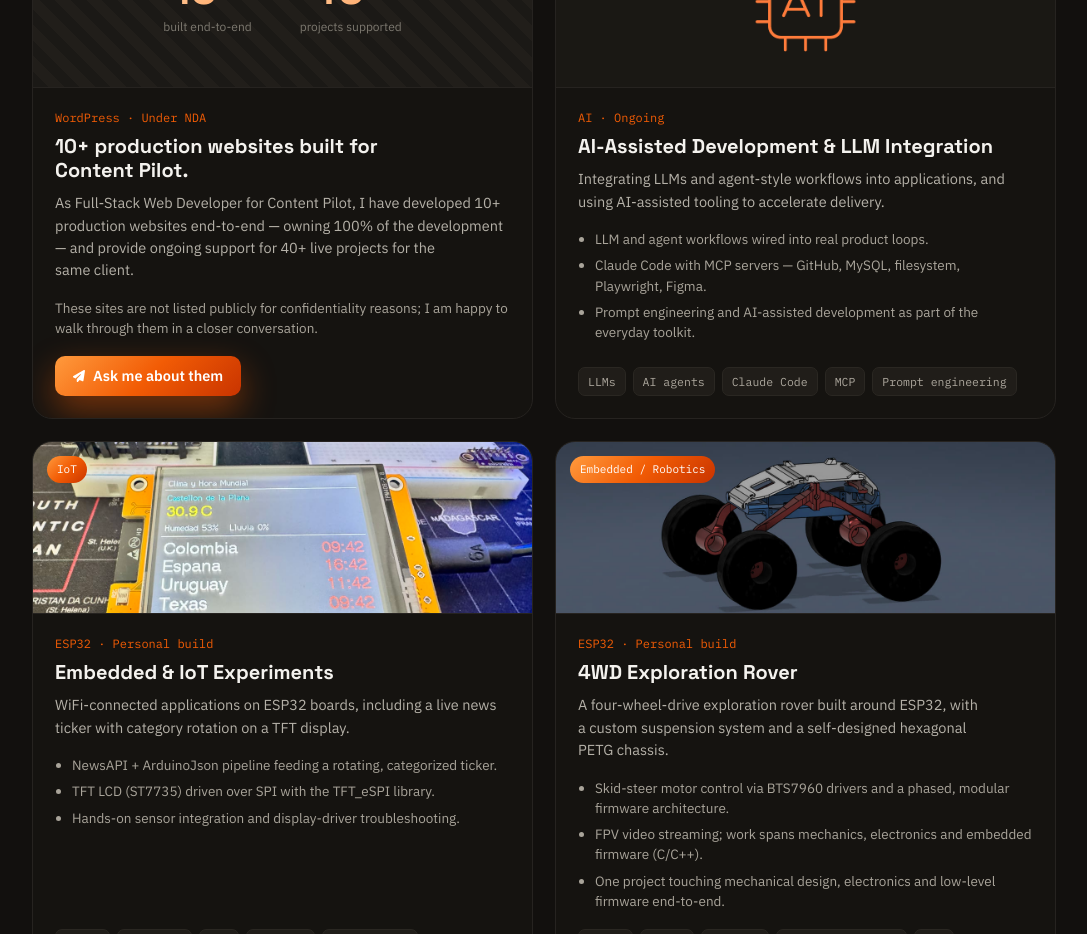
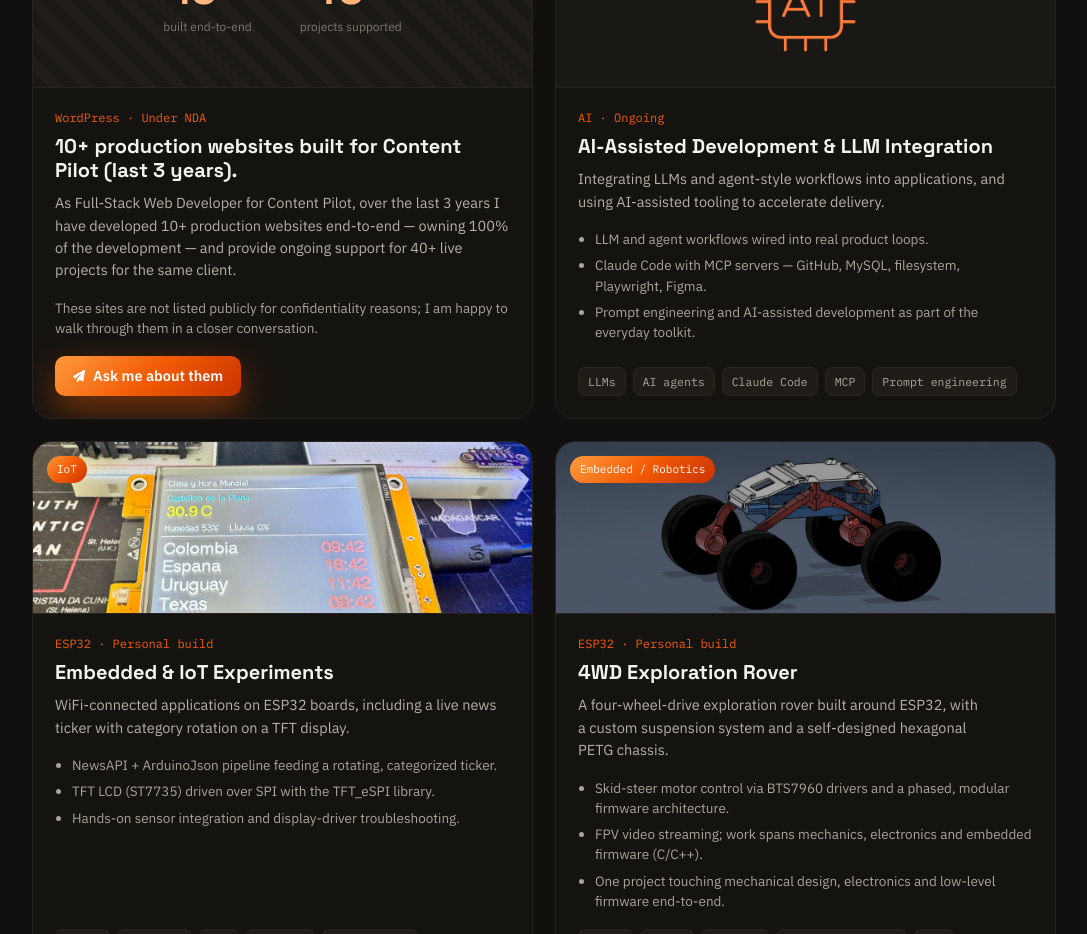
Before and after one commit to manolosky/mb-crew, a Next.js app: page / in a window 1280 px wide. Shown: the part 5500-6434 px from the top of the page, without its empty margins (96-1183 px from the left). Built offline with nearby package versions, Linux system fonts and the light colour scheme; no server answers.

Commit message:
feat: note client work stats cover the last three years

```diff
--- a/src/components/cards/ClientWorkCard.jsx
+++ b/src/components/cards/ClientWorkCard.jsx
@@ -27,12 +27,14 @@ export const ClientWorkCard = ({ clientWork }) => {
       <div className="flex flex-1 flex-col p-[22px]">
         <div className="text-brand mb-2 font-mono text-xs">WordPress · Under NDA</div>
         <div className="font-heading mb-2.5 text-xl leading-[1.2] font-bold">
-          {clientWork.built} production websites built for {clientWork.client}.
+          {clientWork.built} production websites built for {clientWork.client} ({clientWork.period}
+          ).
         </div>
         <p className="text-body-soft mb-4 text-[14.5px] leading-[1.55]">
-          As {clientWork.role} for {clientWork.client}, I have developed {clientWork.built}{' '}
-          production websites end-to-end — owning 100% of the development — and provide ongoing
-          support for {clientWork.supported} live projects for the same client.
+          As {clientWork.role} for {clientWork.client}, over the {clientWork.period} I have
+          developed {clientWork.built} production websites end-to-end — owning 100% of the
+          development — and provide ongoing support for {clientWork.supported} live projects for the
+          same client.
         </p>
         <p className="mb-[18px] text-[13.5px] leading-[1.5] text-[#a9a49a]">
           These sites are not listed publicly for confidentiality reasons; I am happy to walk
--- a/src/data/portfolio.json
+++ b/src/data/portfolio.json
@@ -346,6 +346,7 @@
     "client": "Content Pilot",
     "role": "Full-Stack Web Developer",
     "built": "10+",
-    "supported": "40+"
+    "supported": "40+",
+    "period": "last 3 years"
   }
 }
```
